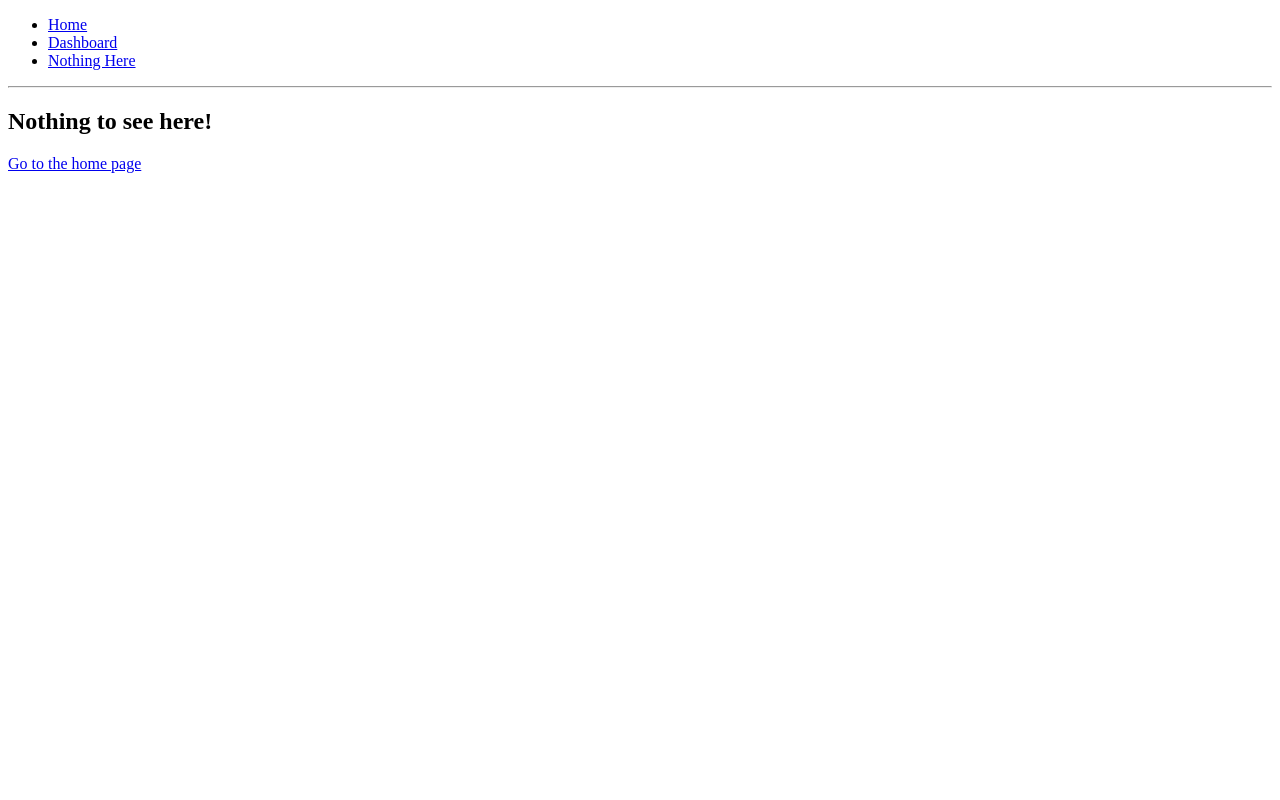
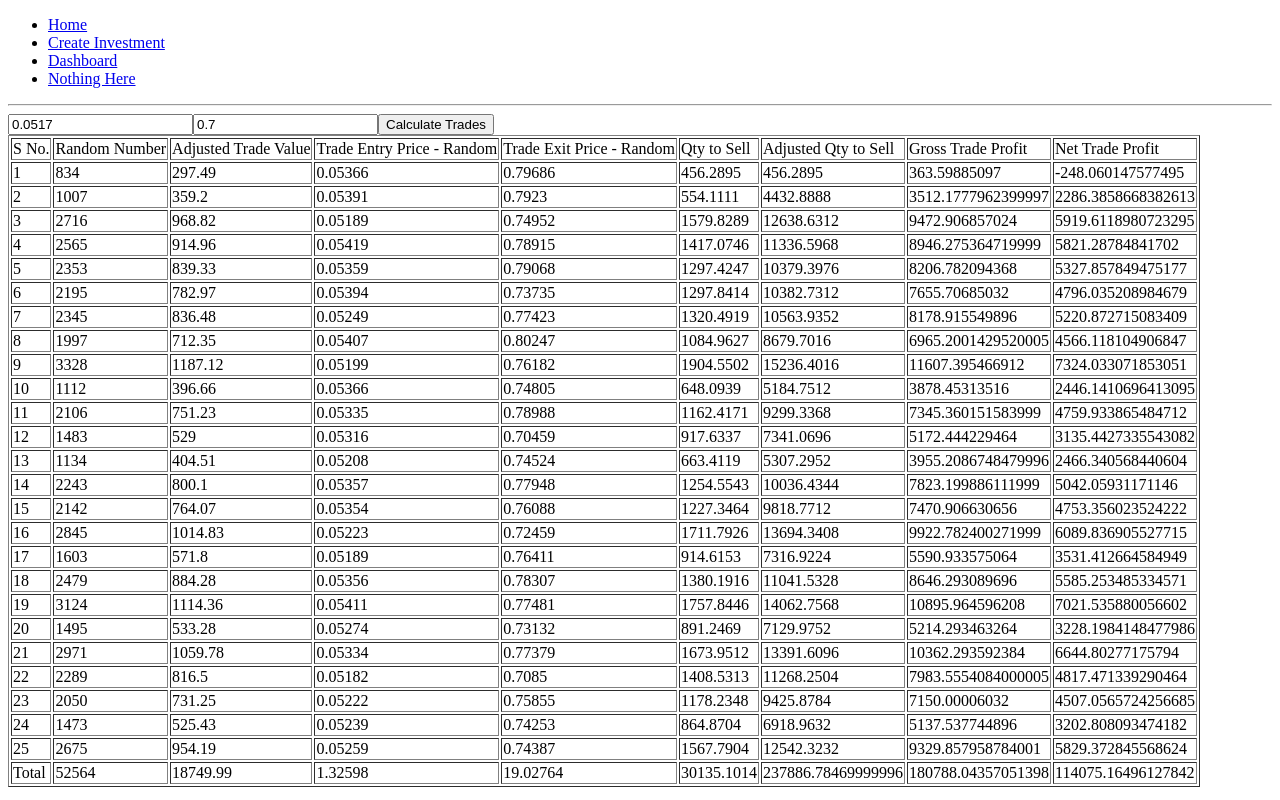
Before and after one commit to pratikshinde590/local, a React app: page /create-investment in a window 1280 px wide. Built offline with nearby package versions, Linux system fonts and the light colour scheme.

Commit message:
Add trade generation logic

```diff
--- a/src/cryptobot_frontend/src/index.jsx
+++ b/src/cryptobot_frontend/src/index.jsx
@@ -5,6 +5,7 @@ import { Routes, Route, Outlet, Link, BrowserRouter } from "react-router-dom";
 // Pages
 import Home from './routes/home';
 import Dashboard from './routes/dashboard';
+import CreateInvestment from './routes/create-investment';
 
 // Add routes to following function
 export default function App() {
@@ -13,6 +14,7 @@ export default function App() {
         <Route path="/" element={<Layout />}>
           <Route index element={<Home />} />
           <Route path="dashboard" element={<Dashboard />} />
+          <Route path="create-investment" element={<CreateInvestment />} />
 
           {/* Using path="*"" means "match anything", so this route
                 acts like a catch-all for URLs that we don't have explicit
@@ -33,6 +35,9 @@ function Layout() {
         <ul>
           <li>
             <Link to="/">Home</Link>
+          </li>
+          <li>
+            <Link to="/create-investment">Create Investment</Link>
           </li>
           <li>
             <Link to="/dashboard">Dashboard</Link>
--- /dev/null
+++ b/src/cryptobot_frontend/src/routes/create-investment.jsx
@@ -0,0 +1,140 @@
+import React, { useState, useEffect } from 'react';
+
+// Backend APIs
+import {
+    indexUniqueRandomArray,
+    calculateResult,
+    qtyToSell,
+    adjustedQtyToSell,
+    grossTradeProfit,
+    netTradeProfit,
+} from "../backend/utils";
+
+// Constants - To be moved to User inputs later
+const QTY = 25;
+const MINIMUM_TRADE_ENTRY_PRICE = 0.05170;
+const FIRST_TAKE_PROFIT_GOAL = 0.70000;
+const BUY_FEE_PCT = 0.10;
+const SELL_FEE_PCT = 0.10;
+const TOTAL_AMT = 18750;
+
+export default function CreateInvestment() {
+    const [randomNumbers, setRandomSeedNumbers] = useState([]);
+    const [adjustedTradeValues, setAdjustedTradeValues] = useState([]);
+
+    const [tradeEntryRandomNos, setTradeEntryRandomNos] = useState([]);
+    const [tradeExitRandomNos, setTradeExitRandomNos] = useState([]);
+
+    const [qtyToSellArray, setQtyToSellArray] = useState([]);
+    const [adjustedQtyToSellArray, setAdjustedQtyToSellArray] = useState([]);
+    const [grossTradeProfitArray, setGrossTradeProfitArray] = useState([]);
+    const [netTradeProfitArray, setNetTradeProfitArray] = useState([]);
+
+    const [minTradeEntryPrice, setMinTradeEntryPrice] = useState(MINIMUM_TRADE_ENTRY_PRICE);
+    const [firstTakeProfitGoal, setFirstTakeProfitGoal] = useState(FIRST_TAKE_PROFIT_GOAL);
+
+    const generateTrades = () => {
+        // Generate random numbers between 750 and 3500
+        const seedRandomValues = indexUniqueRandomArray(QTY * QTY, 750, 3500, true, QTY);
+        setRandomSeedNumbers(seedRandomValues);
+
+        // Calculate adjustedTradeValues array
+        const adjustedValues = calculateResult(seedRandomValues, TOTAL_AMT);
+        setAdjustedTradeValues(adjustedValues);
+
+        const currentPrice = +MINIMUM_TRADE_ENTRY_PRICE;
+        const maxPrice = +(currentPrice + (currentPrice * 0.05)).toFixed(5);
+
+        // Generate tradeEntryRandomNos array
+        const tradeEntryRandomNos = indexUniqueRandomArray(QTY * QTY, currentPrice, maxPrice, false, QTY);
+        setTradeEntryRandomNos(tradeEntryRandomNos);
+
+        const minTradeExitPrice = 0.70;
+        const maxTradeExitPrice = 0.81;
+
+        // Generate tradeExitRandomNos array
+        const tradeExitRandomNos = indexUniqueRandomArray(QTY * QTY, minTradeExitPrice, maxTradeExitPrice, false, QTY);
+        setTradeExitRandomNos(tradeExitRandomNos);
+
+        // Calculate qtyToSell for each iteration and store it in a new array
+        const qtyToSellArray = adjustedValues.map((value, i) =>
+            qtyToSell(value, tradeEntryRandomNos[i], tradeExitRandomNos[i], BUY_FEE_PCT, SELL_FEE_PCT)
+        );
+        setQtyToSellArray(qtyToSellArray);
+
+        const adjustedQtyToSellArray = qtyToSellArray.map((qty, i) =>
+            adjustedQtyToSell(qty, TOTAL_AMT, tradeExitRandomNos[i], adjustedValues[i], tradeEntryRandomNos[i], i === 0)
+        );
+        setAdjustedQtyToSellArray(adjustedQtyToSellArray);
+
+        const grossTradeProfitArray = adjustedQtyToSellArray.map((qty, i) =>
+            grossTradeProfit(tradeEntryRandomNos[i], tradeExitRandomNos[i], qty)
+        );
+        setGrossTradeProfitArray(grossTradeProfitArray);
+
+        const netTradeProfitArray = grossTradeProfitArray.map((grossProfit, i) =>
+            netTradeProfit(grossProfit, BUY_FEE_PCT * (adjustedValues[i] / tradeEntryRandomNos[i]), SELL_FEE_PCT * (adjustedQtyToSellArray[i] / tradeExitRandomNos[i])
+            )
+        );
+        setNetTradeProfitArray(netTradeProfitArray);
+    }
+
+    useEffect(() => {
+        generateTrades();
+    }, []);
+
+    const handleClick = () => {
+        generateTrades();
+    }
+
+    return (
+        <div>
+            <form onSubmit={(e) => e.preventDefault()}>
+                <input type="text" value={minTradeEntryPrice} onChange={(e) => setMinTradeEntryPrice(e.target.value)} />
+                <input type="text" value={firstTakeProfitGoal} onChange={(e) => setFirstTakeProfitGoal(e.target.value)} />
+                <button onClick={handleClick}>Calculate Trades</button>
+            </form>
+            <div id="random_numbers">
+                <table border="1">
+                    <tbody>
+                        <tr>
+                            <td>S No.</td>
+                            <td>Random Number</td>
+                            <td>Adjusted Trade Value</td>
+                            <td>Trade Entry Price - Random</td>
+                            <td>Trade Exit Price - Random</td>
+                            <td>Qty to Sell</td>
+                            <td>Adjusted Qty to Sell</td>
+                            <td>Gross Trade Profit</td>
+                            <td>Net Trade Profit</td>
+                        </tr>
+                        {randomNumbers.map((item, i) => (
+                            <tr key={i}>
+                                <td>{i + 1}</td>
+                                <td>{item}</td>
+                                <td>{adjustedTradeValues[i]}</td>
+                                <td>{tradeEntryRandomNos[i]}</td>
+                                <td>{tradeExitRandomNos[i]}</td>
+                                <td>{qtyToSellArray[i]}</td>
+                                <td>{adjustedQtyToSellArray[i]}</td>
+                                <td>{grossTradeProfitArray[i]}</td>
+                                <td>{netTradeProfitArray[i]}</td>
+                            </tr>
+                        ))}
+                        <tr>
+                            <td>Total</td>
+                            <td>{randomNumbers.reduce((a, b) => +a + +b, 0)}</td>
+                            <td>{adjustedTradeValues.reduce((a, b) => +a + +b, 0)}</td>
+                            <td>{tradeEntryRandomNos.reduce((a, b) => +a + +b, 0)}</td>
+                            <td>{tradeExitRandomNos.reduce((a, b) => +a + +b, 0)}</td>
+                            <td>{qtyToSellArray.reduce((a, b) => +a + +b, 0)}</td>
+                            <td>{adjustedQtyToSellArray.reduce((a, b) => +a + +b, 0)}</td>
+                            <td>{grossTradeProfitArray.reduce((a, b) => +a + +b, 0)}</td>
+                            <td>{netTradeProfitArray.reduce((a, b) => +a + +b, 0)}</td>
+                        </tr>
+                    </tbody>
+                </table>
+            </div>
+        </div>
+    );
+}
```
